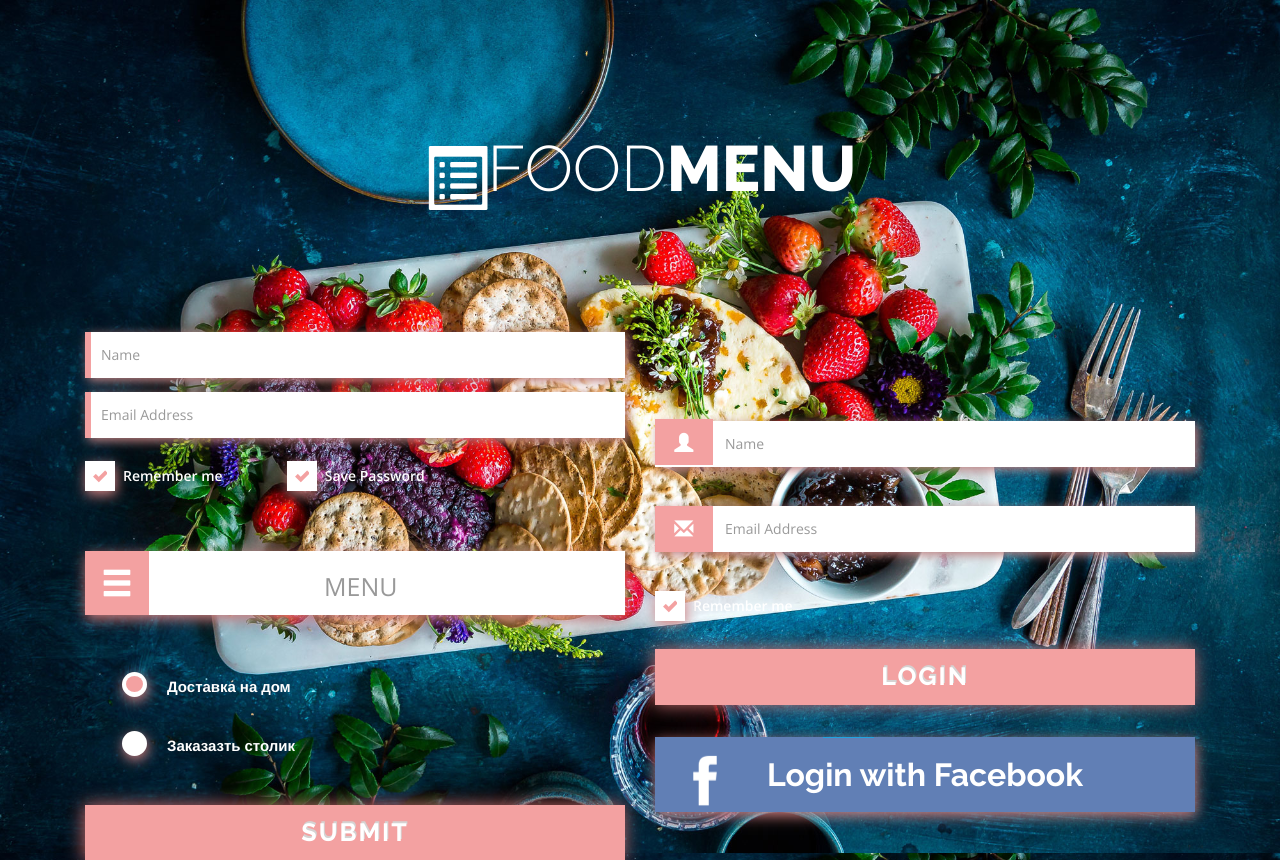
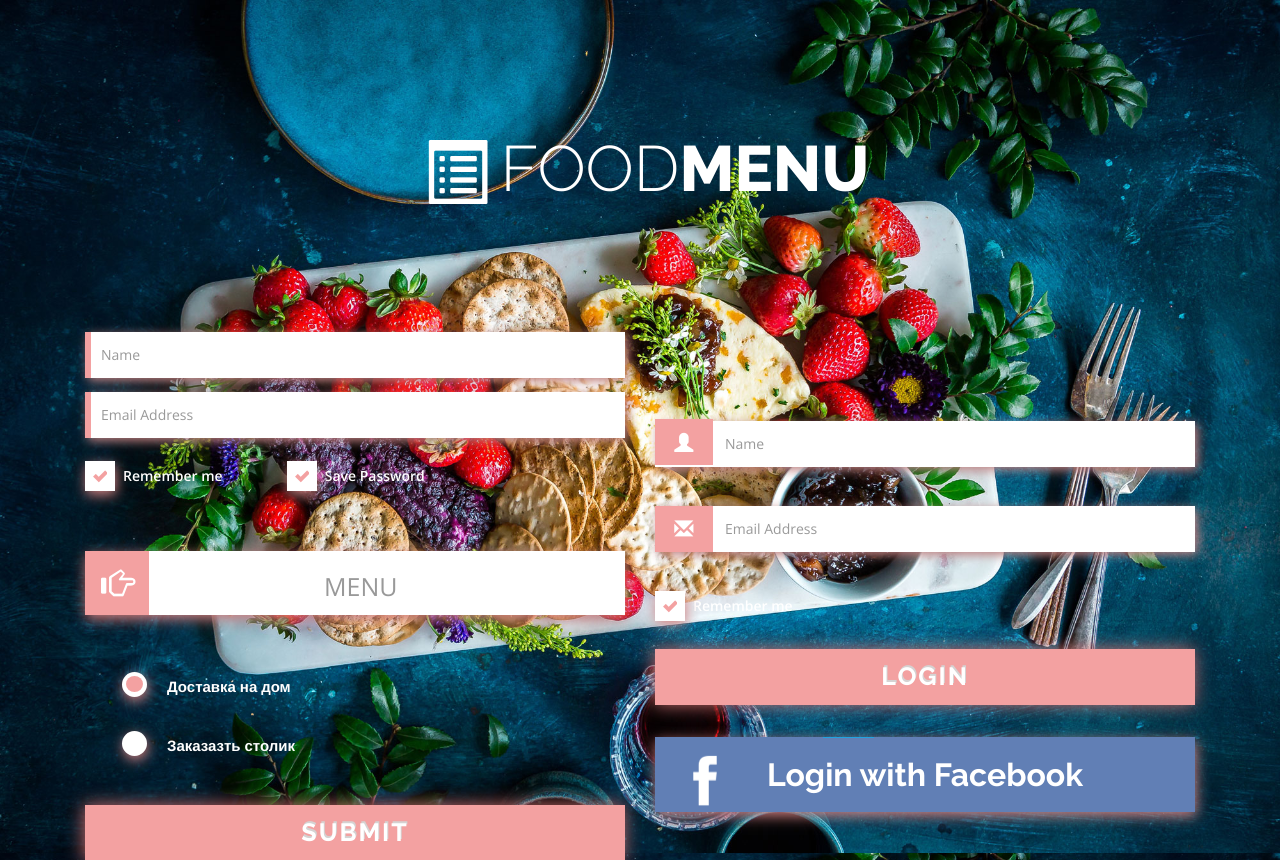
Before and after one commit to M-PT1-22-19/order_lunch_system, a Django app: page / in a window 1280 px wide. Shown: the top 860 px of the page. Run offline with Django 3.2, Linux system fonts and the light colour scheme; data that the repository does not hold is empty; some libraries are stand-ins or nearby versions; some web fonts are replaced.

Commit message:
пофиксил морду

```diff
--- a/app/static/css/style.css
+++ b/app/static/css/style.css
@@ -31,7 +31,7 @@ body a:hover{
 	padding:8em 0;
 }
 .ui-kit h1 i {
-    top: .3em;
+    top: .2em;
 }
 .ui-kit h1{
 	font-size: 4em;
@@ -674,6 +674,11 @@ span.menu_1_left3 i{
 .glyphicon-envelope {
 	top: 2.7em !important;
 	padding: 0.6em 1em !important;
+}
+.glyphicon-list-alt {
+	top: 2.7em;
+	height: 1.1em;
+	padding: 0 0.2em;
 }
 .log-check {
     margin: 1em 0 2em;
--- a/app/templates/base.html
+++ b/app/templates/base.html
@@ -59,7 +59,7 @@
                     {#        Оставляем - основное меню            #}
                     <div class="men-icon">
                         <div class="menu-nav1">
-                            <span class="menu_1_left"><i class="glyphicon glyphicon-menu-hamburger" aria-hidden="true"></i></span>
+                            <span class="menu_1_left"><i class="glyphicon glyphicon-hand-right" aria-hidden="true"></i></span>
                             <script>
                                 $("span.menu_1_left").click(function () {
                                     $("ul.menu_1_left_nav").slideToggle("slow", function () {
```
